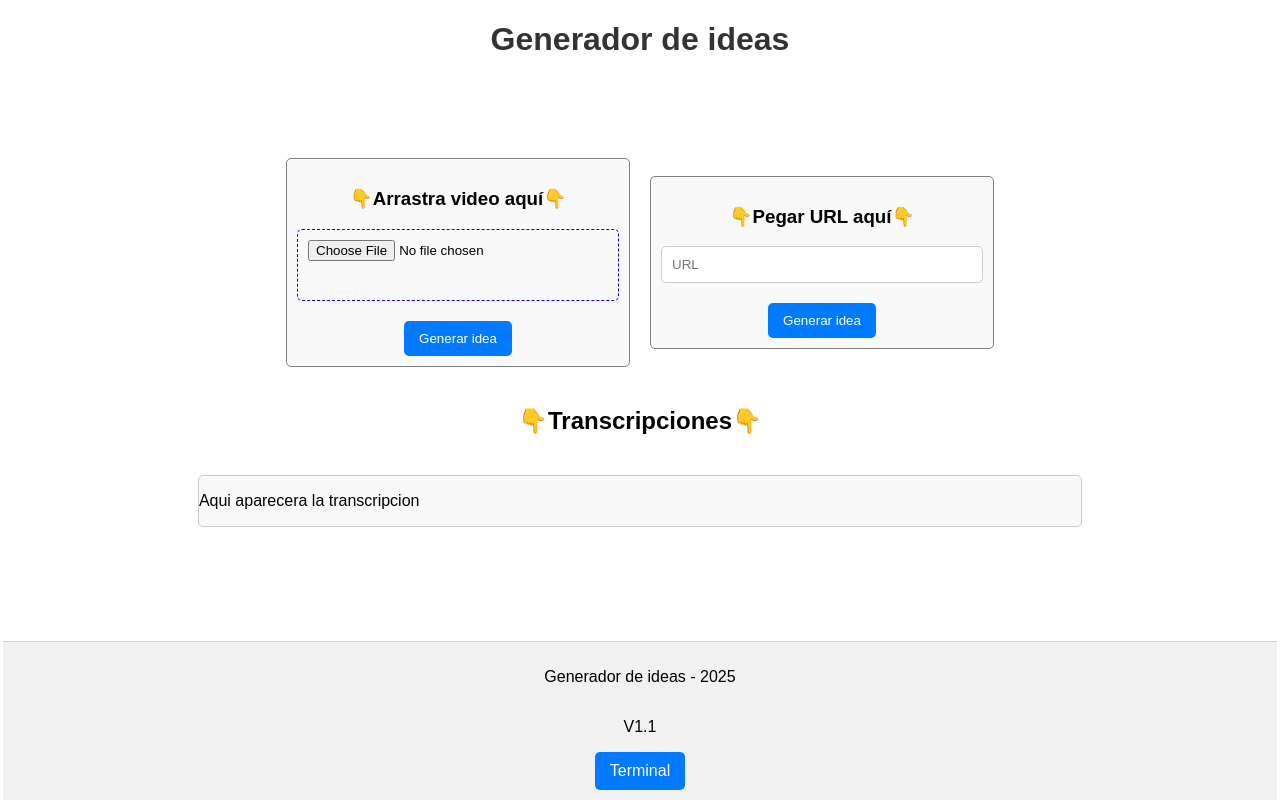
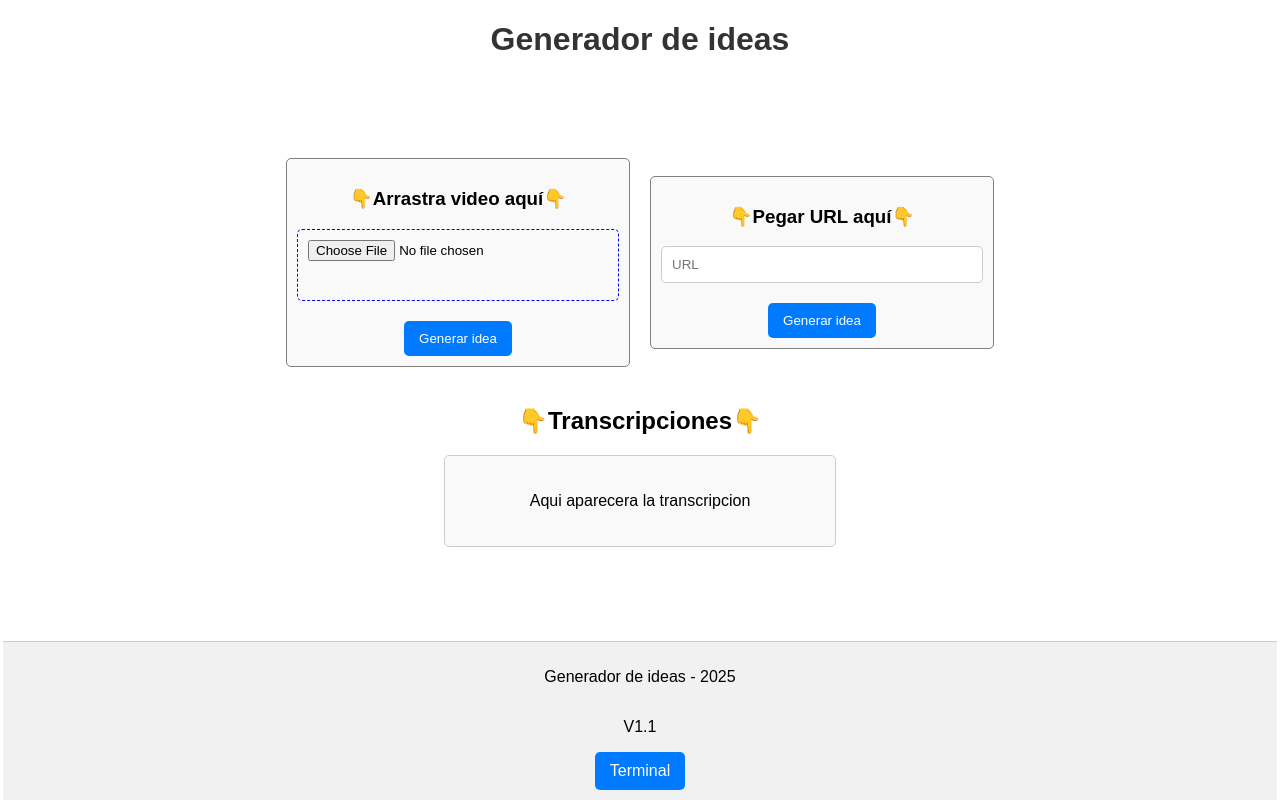
Before and after one commit to GermanMetzger/Generador-de-ideas, a React (Create React App) app: page / in a window 1280 px wide. Built offline with nearby package versions, Linux system fonts and the light colour scheme.

Commit message:
error de bug

```diff
--- a/src/App.css
+++ b/src/App.css
@@ -57,10 +57,13 @@
   border-radius: 5px;
   background-color: #f9f9f9;
   display: grid;
-    grid-template-columns: repeat(4, 1fr); /* 4 columnas por fila */
-    justify-content: center;
+  grid-template-columns: repeat(auto-fit, minmax(350px, 1fr));
+  gap: 20px; /* separación entre tarjetas */
+  justify-items: center; /* centra cada tarjeta */
+  max-width: 90vw;
+  margin: 0 auto;
+  padding: 20px;
   text-align: center;
-    max-width: 100%;
 }
 
 footer {
--- a/src/components/Transcripciones/Transcripcion.css
+++ b/src/components/Transcripciones/Transcripcion.css
@@ -1,14 +1,13 @@
-.transcriptionTarjeta{
-    padding: 10px;
+.transcriptionTarjeta {
+  padding: 20px;
   border: 1px solid #ccc;
-    border-radius: 5px;
-    background-color: #f9f9f9;
+  border-radius: 10px;
+  background-color: #fff; /* contraste con el fondo */
   display: flex;
   flex-direction: column;
   align-items: center;
   justify-content: center;
   text-align: center;
-    max-width: 90%;
-    padding: 2%;
-    margin: 20px;
+  width: 100%;
+  max-width: 300px; /* para que no se estiren de más */
 }
```
Lines whose indentation alone changed are shown as unchanged.
